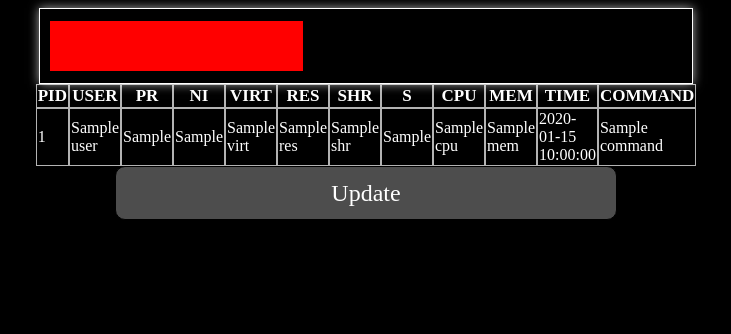
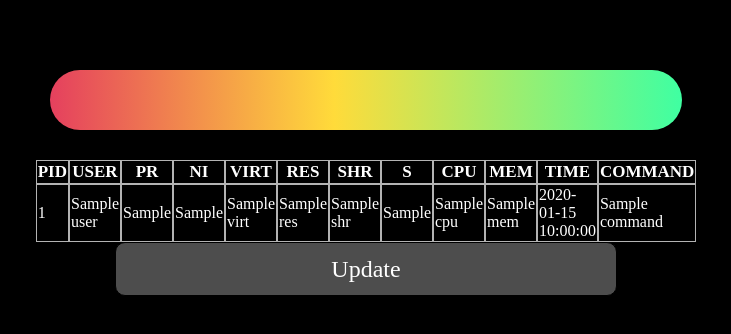
Before and after one commit to agusev2311/HtopBrowser, a Flask app: template templates/index.html in a window 1280 px wide. Shown: the top 334 px of the page, without its empty margins (274-1005 px from the left). Run offline with Flask 3, Linux system fonts and the light colour scheme; the template is opened without the code that fills it: most values are stand-ins (such as "Sample title", 1, 10 or a date in 2020).

Commit message:
button fix

```diff
--- a/templates/index.html
+++ b/templates/index.html
@@ -10,23 +10,72 @@
             background: black;
         }
 
-        .progress {
-            width: 100%;
-            height: 50px;
-            border: 1px solid #fff;
-            padding: 12px 10px;
-            box-shadow: 0 0 10px #aaa;
-            margin-left: auto;
-            margin-right: auto;
+        #btn {
+            display: block;
+            margin: 0 auto;
+            position: relative;
+            top: 45%;
+            transform: translateY(-50%);
+            font-family: "Segoe UI";
+            font-size: 20px;
+            padding: 8px 20px;
+            color: black;
+            background-color: transparent;
+            border: 1px solid black
         }
 
-        .progress .bar {
-            width: 40%;
+        #progress-bar-container {
+            width: 100%;
+            height: 60px;
+            margin: 0 auto;
+            position: relative;
+            top: 50%;
+            transform: translateY(-50%);
+            border-radius: 35px;
+            overflow: hidden;
+            margin-top: 100px;
+            border-color: white;
+        }
+
+        .progress-bar-child {
+            width: 100%;
             height: 100%;
-            background: red;
-            background-repeat: repeat;
-            animation: shine 4s ease-in infinite, end 1s ease-out 1;
-            transition: width 3s ease;
+        }
+
+        .progress {
+            color: white;
+            text-align: center;
+            line-height: 75px;
+            font-size: 35px;
+            font-family: "Segoe UI";
+            animation-direction: reverse;
+            background: #e5405e;
+            /* Chrome10-25,Safari5.1-6 */
+            background: linear-gradient(to right, #e5405e 0%, #ffdb3a 45%, #3fffa2 100%);
+        }
+
+        .shrinker {
+            background-color: black;
+            position: absolute;
+            top: 0;
+            right: 0;
+            width: 100%;
+        }
+
+        .timelapse {
+            animation-name: timelapse;
+            animation-fill-mode: forwards;
+            animation-duration: 2s;
+            animation-timing-function: cubic-bezier(.86, .05, .4, .96);
+        }
+
+        @keyframes timelapse {
+            0% {
+                width: 100%;
+            }
+            100% {
+                width: 0%;
+            }
         }
 
         body {
@@ -91,7 +140,7 @@
             table {
                 width: 50%;
             }
-            .progress {
+            #progress-bar-container {
                 width: 50%;
             }
         }
@@ -99,11 +148,12 @@
 </head>
 
 <body>
-    <div class="progress">
-        <div class="bar">
-            <div class="progress-value"></div>
-        </div>
+
+    <div id="progress-bar-container">
+        <div class="progress-bar-child progress"></div>
+        <div class="progress-bar-child shrinker timelapse"></div>
     </div>
+
 
 
 
@@ -158,6 +208,10 @@
 
         $("div.upd").on("click", function() {
             updateTable();
+            $('.shrinker').removeClass('timelapse');
+            setTimeout(function() {
+                $('.shrinker').addClass('timelapse');
+            }, 500)
         });
 
         setInterval(updateTable, 2000);
```
